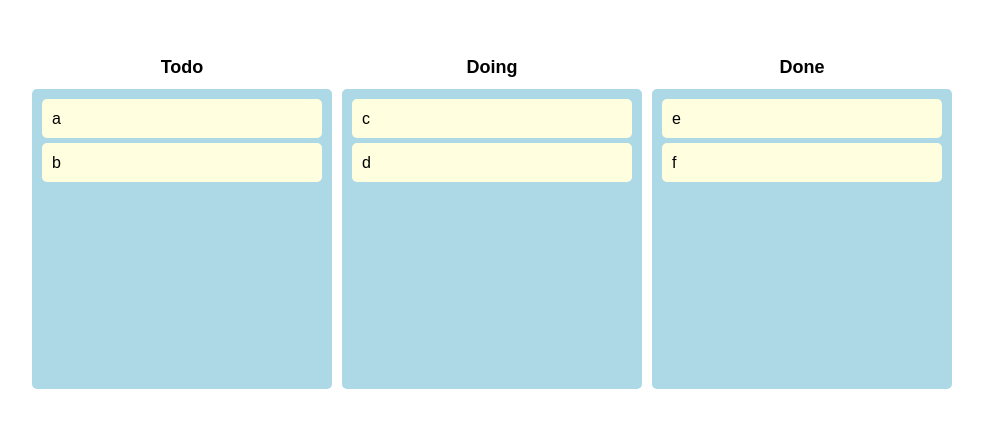
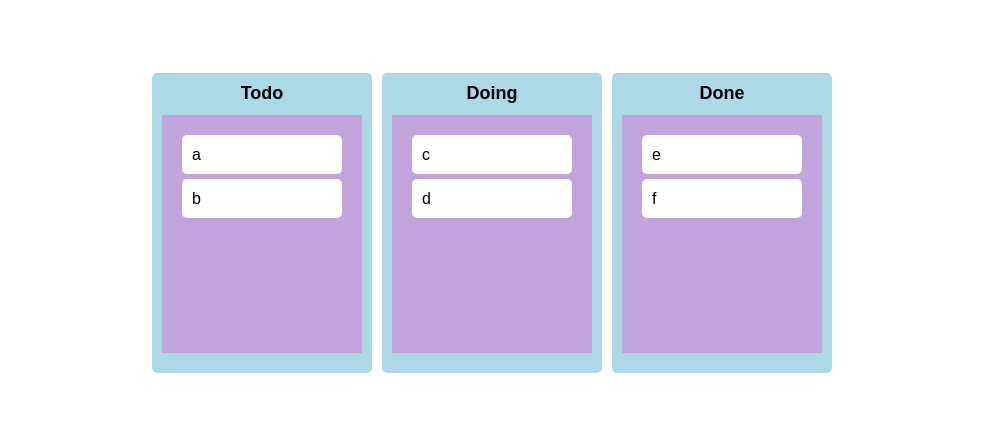
Before and after one commit to 5onze/React-Trello, a React (Create React App) app: page / in a window 1280 px wide. Shown: the part 177-604 px from the top of the page, without its empty margins (148-1131 px from the left). Built offline with nearby package versions, Linux system fonts and the light colour scheme.

Commit message:
9. Snapshot

```diff
--- a/src/Board.tsx
+++ b/src/Board.tsx
@@ -10,6 +10,9 @@
   background-color: lightblue;
   border-radius: 5px;
   min-height: 300px;
+  display: flex;
+  flex-direction: column;
+  overflow: hidden;
 `;
 
 const Title = styled.h2`
@@ -19,26 +22,48 @@
   font-size: 18px;
 `;
 
+const Area = styled.div<AreaProps>`
+  background-color: ${(props) =>
+    props.isDraggingOver
+      ? 'pink'
+      : props.isDraggingFromThis
+        ? '#fd688d'
+        : '#c1a4db'};
+  flex-grow: 1;
+  transition: background-color 0.3s ease-in-out;
+  padding: 20px;
+`;
+
 interface BoardProps {
   boardId: string;
   boardList: string[];
 }
 
+interface AreaProps {
+  isDraggingOver: boolean;
+  isDraggingFromThis: boolean;
+}
+
 function Board({ boardId, boardList }: BoardProps) {
   return (
-    <div>
+    <Wrapper>
       <Title>{boardId}</Title>
       <Droppable droppableId={boardId}>
-        {(provided) => (
-          <Wrapper ref={provided.innerRef} {...provided.droppableProps}>
+        {(provided, snapshot) => (
+          <Area
+            ref={provided.innerRef}
+            isDraggingOver={snapshot.isDraggingOver}
+            isDraggingFromThis={Boolean(snapshot.draggingFromThisWith)}
+            {...provided.droppableProps}
+          >
             {boardList.map((todoItem, index) => (
               <TodoItem key={todoItem} index={index} item={todoItem} />
             ))}
             {provided.placeholder}
-          </Wrapper>
+          </Area>
         )}
       </Droppable>
-    </div>
+    </Wrapper>
   );
 }
 
--- a/src/TodoItem.tsx
+++ b/src/TodoItem.tsx
@@ -2,11 +2,13 @@
 import { Draggable } from 'react-beautiful-dnd';
 import styled from 'styled-components';
 
-const Card = styled.div`
+const Card = styled.div<{ isDragging: boolean }>`
   border-radius: 5px;
   margin-bottom: 5px;
-  padding: 10px 10px;
-  background-color: lightyellow;
+  padding: 10px;
+  background-color: ${(props) => (props.isDragging ? '#fbfd90' : '#ffffff')};
+  box-shadow: ${(props) =>
+    props.isDragging ? '0px 2px 5px rgba(0, 0, 0, 0.05)' : 'none'};
 `;
 
 interface TodoItemProps {
@@ -17,9 +19,10 @@
 function TodoItem({ item, index }: TodoItemProps) {
   return (
     <Draggable key={item} draggableId={item} index={index}>
-      {(provided) => (
+      {(provided, snapshot) => (
         <Card
           ref={provided.innerRef}
+          isDragging={snapshot.isDragging}
           {...provided.dragHandleProps}
           {...provided.draggableProps}
         >
```
